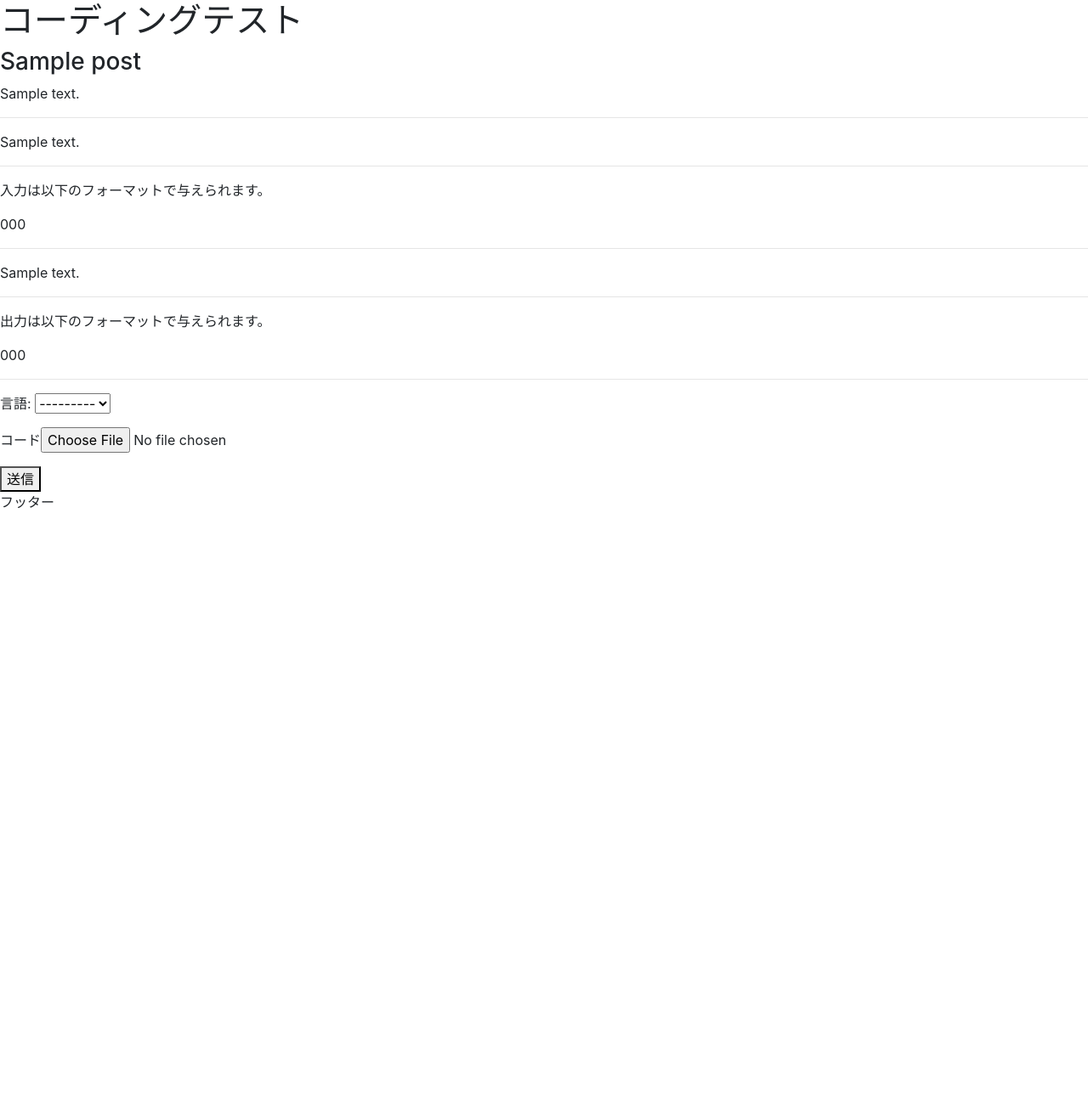
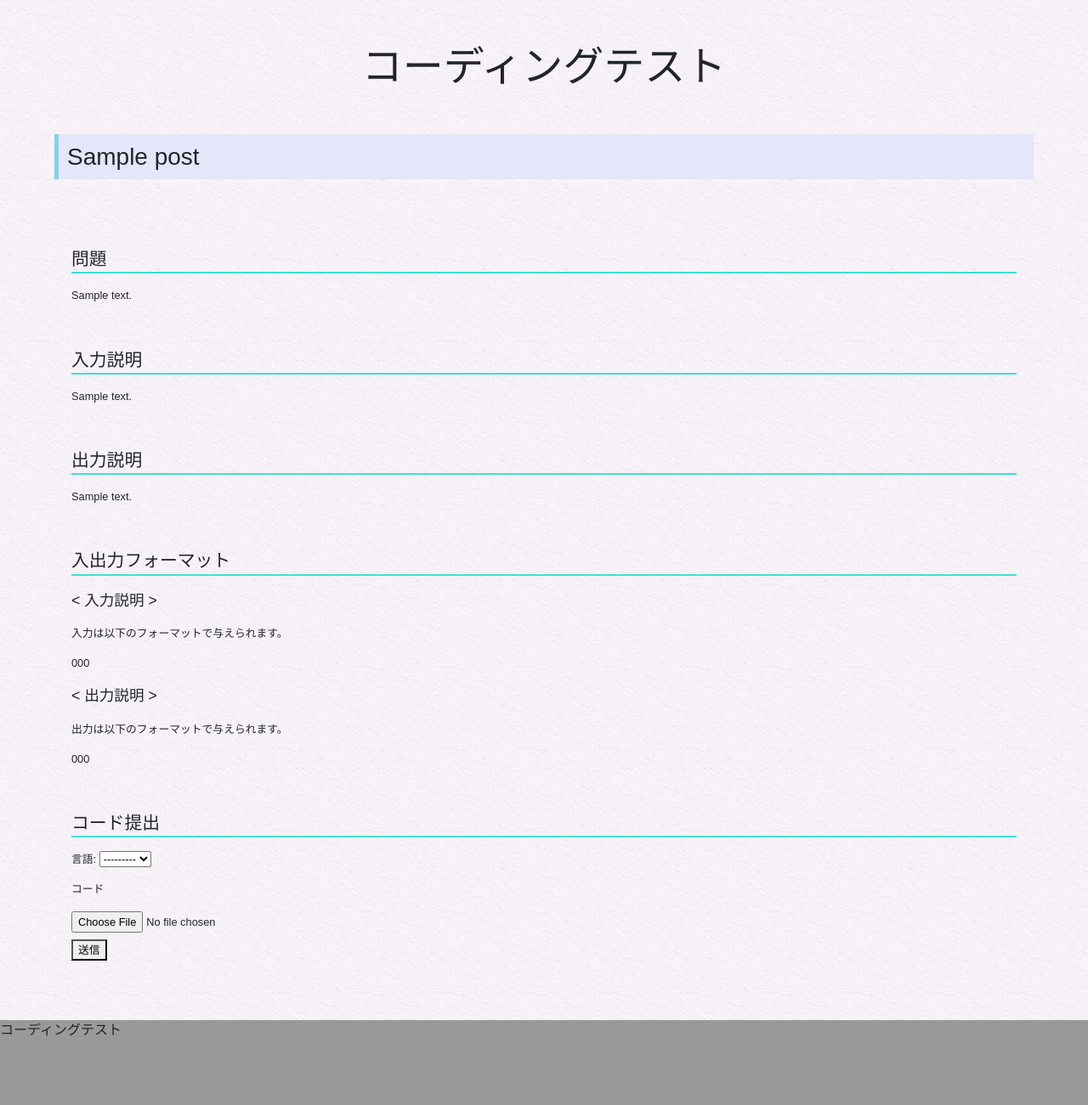
Before and after one commit to o-ham5/codingCheckApp, a Django app: page /post/1/ in a window 1280 px wide. Shown: the whole page at 85% size. Before the commit the page ends 598 px from the top, so only its background shows below. Run offline with Django 3.2, Linux system fonts and the light colour scheme; tables that the repository leaves empty hold one stand-in row (values such as "Sample post"); some libraries are stand-ins or nearby versions; some web fonts are replaced.

Commit message:
20200413

```diff
--- /dev/null
+++ b/codingCheckApp/static/css/post_detail.css
@@ -0,0 +1,53 @@
+/* ========================================
+    post-detail
+========================================= */
+
+#post-detail-wrapper {
+  margin: 50px 0;
+  font-size: 0.8rem;
+}
+
+#post-title {
+  border-left: 5px solid skyblue;
+  background-color: lavender;
+  padding: 10px;
+}
+
+#post-main {
+  padding: 20px;
+}
+
+.post-subtitle {
+  font-size: 1.3rem;
+  border-bottom: 2px solid turquoise;
+}
+
+.post-subsubtitle {
+  font-size: 1.1rem;
+}
+
+.post-item {
+  margin-top: 50px;
+}
+
+#post-problem-text {
+  /* margin-top: 50px; */
+}
+
+#problem-content {
+  /* padding: 20px; */
+}
+
+/* label > input {
+  display: none;
+}
+label {
+  width: 70%;
+  height: 150px;
+  font-size: 0.5rem;
+  color: #aaa;
+  background-color: #ddd;
+  line-height: 150px;
+  text-align: center;
+  border: dashed 3px #aaa;
+} */
--- /dev/null
+++ b/codingCheckApp/static/css/style.css
@@ -0,0 +1,97 @@
+/* ========================================
+    基本設定
+========================================= */
+
+/* ========================================
+    基本設定 -> フォント
+========================================= */
+
+.maruGothic {
+  font-family: "Tsukushi A Round Gothic", "筑紫A丸ゴシック";
+  font-weight: bold;
+}
+
+.text-center {
+  text-align: center;
+}
+
+/* ========================================
+    基本設定 -> リンク
+========================================= */
+
+a.link-green {
+  font-size: 1.2rem;
+  color: mediumseagreen;
+}
+
+/* ========================================
+    基本設定 -> clearfix
+========================================= */
+
+.clearfix::after {
+  content: "";
+  display: block;
+  clear: both;
+}
+
+/* ========================================
+    Body
+========================================= */
+
+body {
+  font-family: "Rounded Mplus 1c", sans-serif;
+  background: url(../images/b082.jpg);
+}
+
+#all-wrapper {
+  width: 90%;
+  margin: 50px auto 0;
+}
+
+/* ========================================
+    header
+========================================= */
+
+header h1 {
+  text-align: center;
+  font-family: "Nico Moji";
+  font-size: 3rem;
+}
+
+/* ========================================
+    footer
+========================================= */
+
+footer {
+  background-color: #999;
+  height: 100px;
+}
+
+/* ========================================
+    ページトップボタン
+========================================= */
+
+#page-top {
+  position: fixed;
+  bottom: 30px;
+  right: 30px;
+  font-size: 200%;
+}
+
+#page-top a {
+  display: block;
+  background: #fff;
+  color: #666;
+  width: 50px;
+  height: 50px;
+  /* padding: 7px 0; */
+  text-align: center;
+  text-decoration: none;
+  border: solid 3px #666;
+  border-radius: 30px;
+}
+
+#page-top a:hover {
+  background: #999;
+  text-decoration: none;
+}
--- a/codingCheckApp/templates/codingCheckApp/base.html
+++ b/codingCheckApp/templates/codingCheckApp/base.html
@@ -9,8 +9,14 @@
     <link rel="stylesheet" href="{% static 'css/bootstrap.min.css' %}">
     <link rel="stylesheet" href="{% static 'fontawesome-free-5.9.0-web/css/all.min.css' %}">
     <link rel="stylesheet" href="{% static 'css/prism.css' %}">
+    <link href="https://fonts.googleapis.com/earlyaccess/nicomoji.css" rel="stylesheet">
+
+    <link rel="stylesheet" href="{% static 'css/style.css' %}">
+    <link rel="stylesheet" href="{% static 'css/post_detail.css' %}">
+
 </head>
 <body>
+    <div id="all-wrapper">
         <header>
             <h1>コーディングテスト</h1>
         </header>
@@ -18,8 +24,9 @@
             {% block content %}
             {% endblock %}
         </main>
+    </div>
     <footer>
-        <p>フッター</p>
+        <p>コーディングテスト</h２>
     </footer>
 
     <div id="page-top"><a href="#"><i class="fas fa-arrow-up"></i></a></div>
--- a/codingCheckApp/templates/codingCheckApp/post_detail.html
+++ b/codingCheckApp/templates/codingCheckApp/post_detail.html
@@ -1,30 +1,48 @@
 {% extends 'codingCheckApp/base.html' %}
 {% block title %}{{ post.title }}{% endblock %}
 
+
 {% block content %}
-<div>
-    <h3>{{ post.title }}</h3>
-    <p>{{ post.problem_text | linebreaksbr }}</p>
-    <hr>
+<div id="post-detail-wrapper">
+    <h3 id="post-title">{{ post.title }}</h3>
+    <div id="post-main">
+        <div id="post-problem-text" class="post-item">
+            <p class="post-subtitle">問題</p>
+            <p id="problem-content">{{ post.problem_text | linebreaksbr }}</p>
+        </div>
+        <div id="post-input-text" class="post-item">
+            <p class="post-subtitle">入力説明</p>
             <p>{{ post.input_text | linebreaksbr }}</p>
-    <hr>
+        </div>
+        <div id="post-output-text" class="post-item">
+            <p class="post-subtitle">出力説明</p>
+            <p>{{ post.output_text | linebreaksbr }}</p>
+        </div>
+        <div id="post-inout-format" class="post-item">
+            <p class="post-subtitle">入出力フォーマット</p>
             {% if post.input_code %}
+                <p class="post-subsubtitle">< 入力説明 ></p>
                 <p>入力は以下のフォーマットで与えられます。</p>
                 <p>{{ post.input_code | linebreaksbr }}</p>
             {% endif %}
-    <hr>
-    <p>{{ post.output_text | linebreaksbr }}</p>
-    <hr>
+
             {% if post.output_code %}
+                <p class="post-subsubtitle">< 出力説明 ></p>
                 <p>出力は以下のフォーマットで与えられます。</p>
                 <p>{{ post.output_code | linebreaksbr }}</p>
             {% endif %}
-    <hr>
+
+        </div>
+        <div id="post-submit" class="post-item">
+            <p class="post-subtitle">コード提出</p>
             <form action="{% url 'submit_code' pk=post.pk %}" method="POST" enctype="multipart/form-data">
                 {% csrf_token %}
                 <p>言語: {{ form.language }}</p>
-        <p>コード{{ form.file }}</p>
+                <p>コード</p>
+                <label for="id_file">{{ form.file }}</label>
+                <br>
                 <button type="submit">送信</button>
             </form>
     </div>
+</div>
 {% endblock %}
--- a/codingCheckProject/settings.py
+++ b/codingCheckProject/settings.py
@@ -124,6 +124,8 @@ STATIC_URL = '/static/'
 MEDIA_URL = '/media/'
 MEDIA_ROOT = os.path.join(BASE_DIR, 'media')
 
+DATABASES['default'] = dj_database_url.config()
+SECURE_PROXY_SSL_HEADER = ('HTTP_X_FORWARDED_PROTO', 'https')
 
 try:
     from .local_settings import *
@@ -136,6 +138,3 @@ if not DEBUG:
     django_heroku.settings(locals())
 
 ALLOWED_HOSTS = ['127.0.0.1', '.herokuapp.com']
-
-DATABASES['default'] = dj_database_url.config()
-SECURE_PROXY_SSL_HEADER = ('HTTP_X_FORWARDED_PROTO', 'https')
```
Also changed, not shown: codingCheckApp/static/js/dragdrop.js (added, +18 -0 lines), codingCheckApp/migrations/0005_auto_20200411_1104.py (added), codingCheckApp/static/css/main.css (added), codingCheckApp/static/css/post_list.css (added), codingCheckApp/static/css/submit_code.css (added), codingCheckApp/static/images/b082.jpg (added), 1 other file. Lines whose indentation alone changed are shown as unchanged.
